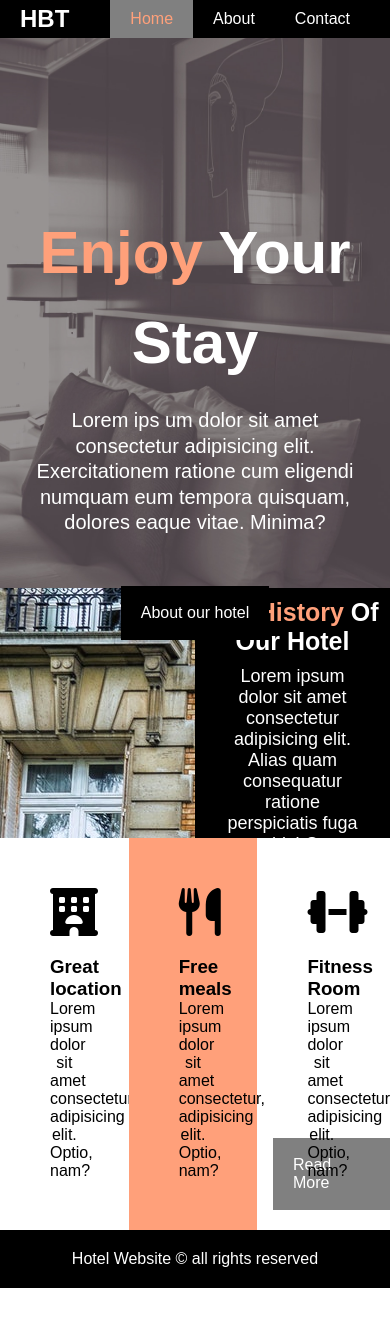
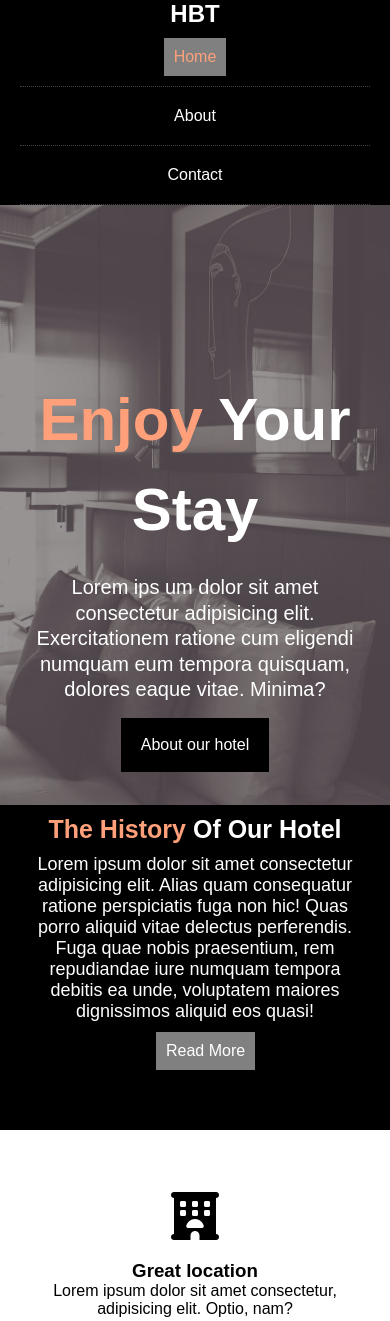
Before and after one commit to imtiyaz2/hotel, a plain HTML site: page index.html in a window 390 px wide. Shown: the top 1321 px of the page. Before the commit the page ends 1288 px from the top, so only its background shows below. Drawn offline with Linux system fonts and the light colour scheme; files whose address does not match are found by name.

Commit message:
initial commit

```diff
--- a/about.html
+++ b/about.html
@@ -5,6 +5,7 @@
   <meta name="viewport" content="width=device-width, initial-scale=1.0">
   <title>Hotel Website</title>
   <link rel="stylesheet" href="style.css">
+  <link rel="stylesheet" media="screen and (max-width:768px)" href="mobile.css">
 </head>
 <body>
   <header>
--- a/index.html
+++ b/index.html
@@ -5,6 +5,7 @@
   <meta name="viewport" content="width=device-width, initial-scale=1.0">
   <title>Hotel Website</title>
   <link rel="stylesheet" href="style.css">
+  <link rel="stylesheet" media="screen and (max-width:768px)" href="mobile.css">
   <script src="https://kit.fontawesome.com/500e17bc51.js" crossorigin="anonymous"></script>
 </head>
 <body>
--- /dev/null
+++ b/mobile.css
@@ -0,0 +1,66 @@
+/* navigation */
+.btn{
+  margin-top: 15px;
+}
+#nav ,#nav h1{
+  text-align: center;
+}
+#nav h1 a{
+  float:none;
+}
+#nav ul {
+  float: none;
+}
+#nav ul li {
+  float: none;
+  padding:10px ;
+  border-bottom: 1px dotted #444;
+}
+#nav ul li a{
+  /* border-bottom: 1px dotted grey;  */
+  padding: 10px;
+}
+
+/* showcase */
+.img-holder{
+ display: none;
+}
+.showcase{
+  height: 600px;
+}
+
+
+.home-info{
+  height: 325px;
+  width: 100%;
+}
+
+.btn-2{
+  display: inline-block;
+  padding: 10px;
+  margin-bottom:15px;
+  /* padding:10px 20px; */
+}
+
+#boxes .box1,.box2,.box3{
+  display: inline-block;
+  margin-top: 12px;
+  float: none;
+  width: 100%;
+}
+
+/* about-page */
+#about-info .info-left,
+.info-right{
+float: none;
+width: 100%;
+}
+
+.info-left h1{
+  margin-bottom: 10px;
+  text-align: center;
+}
+
+#test {
+  height:650px ;
+}
```
Also changed, not shown: contact.html (+1 -0 lines).
